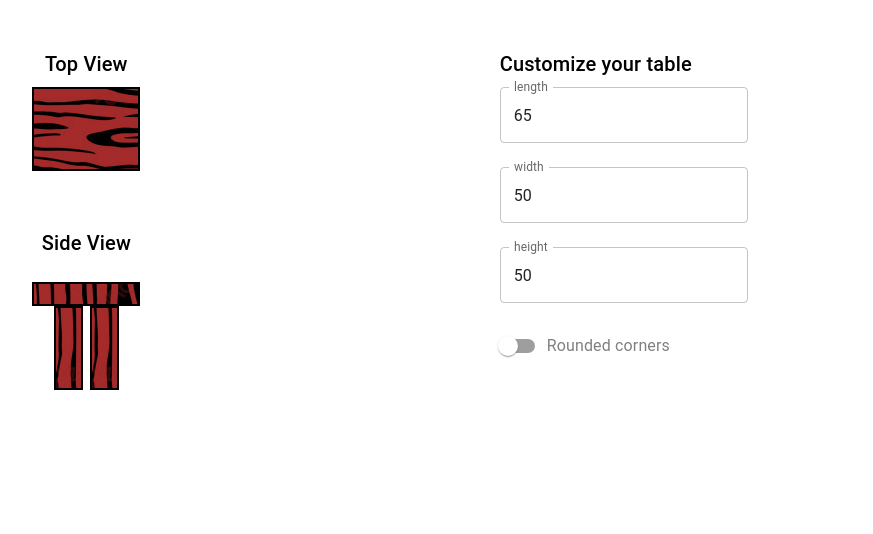
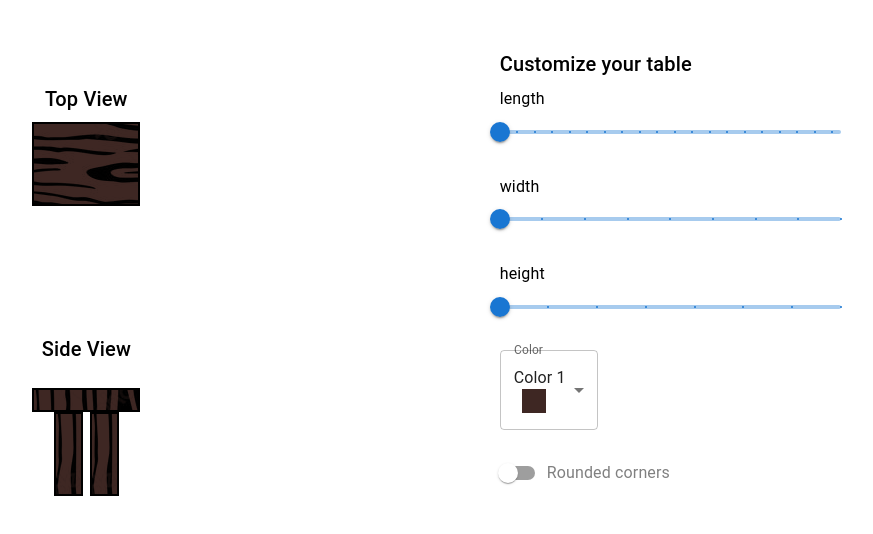
Before and after one commit to rafalkr4/configurator, a React (Vite) app: page / in a window 1280 px wide. Shown: the top 534 px of the page, without its empty margins (359-1232 px from the left). Built offline with nearby package versions, Linux system fonts and the light colour scheme.

Commit message:
size slider add

```diff
--- a/src/App.jsx
+++ b/src/App.jsx
@@ -50,7 +50,7 @@ import TableDisplay from './components/TableDisplay';
 import SideTableDisplay from './components/SideTableDisplay';
 
 function App() {
-    const [dimensions, setDimensions] = useState({ length: 65, width: 50, height: 50 });
+    const [dimensions, setDimensions] = useState({ length: 65, width: 50, height: 50, color: "#3E2723", rounded: false });
 
     return (
         <Container>
--- a/src/components/SideTableDisplay.jsx
+++ b/src/components/SideTableDisplay.jsx
@@ -8,7 +8,7 @@ function SideTableDisplay({ dimensions }) {
         height: `${height * 1.6}px`,
         width: `25px`,
         backgroundImage: "url(/src/images/structure.jpeg)",
-        backgroundColor: 'brown',
+        backgroundColor: dimensions.color,
         backgroundBlendMode: 'multiply',
         border: '2px solid black',
     };
@@ -17,7 +17,7 @@ function SideTableDisplay({ dimensions }) {
         width: `${length * 1.6}px`,
         height: `20px`,
         backgroundImage: "url(/src/images/structure.jpeg)",
-        backgroundColor: 'brown',
+        backgroundColor: dimensions.color,
         backgroundBlendMode: 'multiply',
         borderRadius: dimensions.rounded ? "7px" : "0",
         border: '2px solid black',
--- a/src/components/TableCustomizer.jsx
+++ b/src/components/TableCustomizer.jsx
@@ -1,5 +1,5 @@
 import React from 'react';
-import { FormControl, InputLabel, MenuItem, Select, Typography, Box, FormControlLabel, Switch, TextField } from '@mui/material';
+import { FormControl, InputLabel, MenuItem, Select, Typography, Box, FormControlLabel, Switch, Slider } from '@mui/material';
 
 const minMaxMap = {
     length: {min: 65, max: 260},
@@ -7,36 +7,67 @@ const minMaxMap = {
     height: {min: 50, max: 120}
 };
 
+const colors = ["#3E2723", "#4E342E", "#5D4037", "#6D4C41", "#795548", "#8D6E63", "#9E786D"];
+
 function TableCustomizer({ dimensions, setDimensions }) {
-    const handleChange = (dimension, value) => {
-        if (value === "" || isNaN(value)) {
-            alert('Only numbers are allowed');
-            return;
-        }
-        if (value < minMaxMap[dimension].min || value > minMaxMap[dimension].max) {
-            alert(`Value for ${dimension} should be between ${minMaxMap[dimension].min} and ${minMaxMap[dimension].max}`);
-            return;
-        }
+    const handleSliderChange = (dimension, value) => {
         setDimensions({...dimensions, [dimension]: value});
     };
+
+    const handleColorChange = (event) => {
+        setDimensions({ ...dimensions, color: event.target.value });
+    }
+
+    const generateMarks = (min, max) => {
+        let marks = [];
+        for(let i = min; i <= max; i += 10){
+            marks.push({value: i});
+        }
+        return marks;
+    }
 
     return (
         <Box sx={{ p: 2 }}>
             <Typography variant="h6" gutterBottom>Customize your table</Typography>
             {['length', 'width', 'height'].map((dimension) => (
                 <Box key={dimension} sx={{ mb: 3 }}>
-                    <TextField
-                        label={dimension}
-                        type="number"
+                    <Typography id="input-slider" gutterBottom>
+                        {dimension}
+                    </Typography>
+                    <Slider
                         value={dimensions[dimension]}
-                        onChange={(event) => handleChange(dimension, parseInt(event.target.value, 10))}
+                        min={minMaxMap[dimension].min}
+                        max={minMaxMap[dimension].max}
+                        onChange={(event, newValue) => handleSliderChange(dimension, newValue)}
+                        aria-labelledby="input-slider"
+                        valueLabelDisplay="auto"
+                        valueLabelFormat={(value) => `${value} cm`}
+                        marks={generateMarks(minMaxMap[dimension].min, minMaxMap[dimension].max)}
                     />
                 </Box>
             ))}
-            <FormControlLabel
-                control={<Switch checked={dimensions.rounded} onChange={(event) => setDimensions({ ...dimensions, rounded: event.target.checked })} />}
-                label={<Typography style={{color: dimensions.rounded ? "black" : "grey"}}>Rounded corners</Typography>}
-            />
+            <FormControl sx={{ mb: 3 }}>
+                <InputLabel id="color-select-label">Color</InputLabel>
+                <Select
+                    labelId="color-select-label"
+                    id="color-select"
+                    value={dimensions.color || colors[0]}
+                    onChange={handleColorChange}
+                >
+                    {colors.map((color, index) => (
+                        <MenuItem key={index} value={color}>
+                            {`Color ${index + 1}`}
+                            <Box sx={{ width: 24, height: 24, ml: 1, backgroundColor: color }} />
+                        </MenuItem>
+                    ))}
+                </Select>
+            </FormControl>
+            <Box sx={{ mb: 3 }}>
+                <FormControlLabel
+                    control={<Switch checked={dimensions.rounded} onChange={(event) => setDimensions({ ...dimensions, rounded: event.target.checked })} />}
+                    label={<Typography style={{color: dimensions.rounded ? "black" : "grey"}}>Rounded corners</Typography>}
+                />
+            </Box>
         </Box>
     );
 }
--- a/src/components/TableDisplay.jsx
+++ b/src/components/TableDisplay.jsx
@@ -8,7 +8,7 @@ function TableDisplay({ dimensions }) {
         height: `${width * 1.6}px`,
         width: `${length * 1.6}px`,
         backgroundImage: "url(/src/images/structure-horizontal.jpeg)",
-        backgroundColor: 'brown',
+        backgroundColor: dimensions.color,
         backgroundBlendMode: 'multiply',
         borderRadius: dimensions.rounded ? "7px" : "0",
         border: "2px solid black",
```
